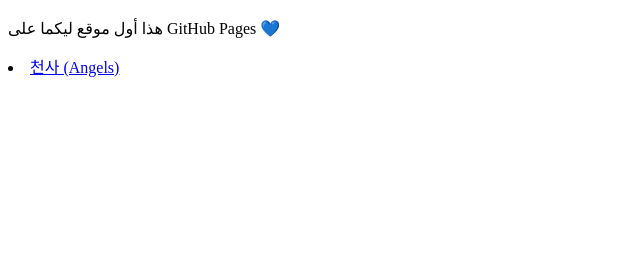
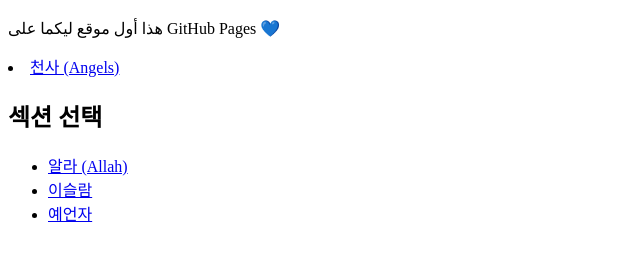
Before and after one commit to WOP-Yjsubin/WOP, a plain HTML site: page index.html in a window 1280 px wide. Shown: the part 88-348 px from the top of the page, without its empty margins (0-640 px from the left). Drawn offline with Linux system fonts and the light colour scheme.

Commit message:
Add section for religious links in index.html

```diff
--- a/index.html
+++ b/index.html
@@ -10,3 +10,9 @@
 </body>
 </html>
 <li><a href="angels.html">천사 (Angels)</a></li>
+<h2>섹션 선택</h2>
+<ul>
+    <li><a href="allah.html">알라 (Allah)</a></li>
+    <li><a href="islam.html">이슬람</a></li>
+    <li><a href="prophets.html">예언자</a></li>
+</ul>
```
